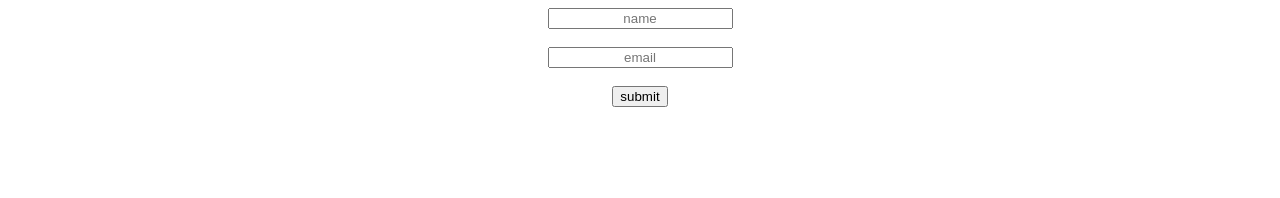
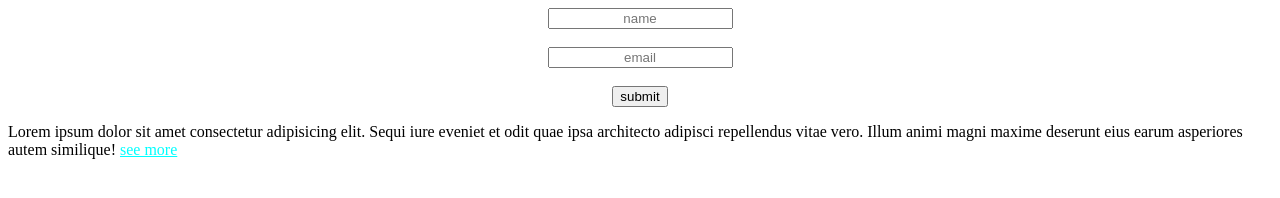
Before and after one commit to abdulbasit01/saylani-assignment-js, a plain HTML site: page chap#49-52/index.html in a window 1280 px wide. Drawn offline with Linux system fonts and the light colour scheme.

Commit message:
30 till assignment0.2

```diff
--- a/chap#49-52/app.js
+++ b/chap#49-52/app.js
@@ -3,3 +3,14 @@ function submit(){
     var password= document.getElementById('email')
     console.log(name.value,password.value)
 }
+
+
+function seemore(){
+    var seemore=document.getElementById('seemore')
+    var btn=document.getElementById('btn')
+    seemore="Lorem ipsum dolor sit amet consectetur adipisicing elit. Sequi iure eveniet et odit quae ipsa architecto adipisci repellendus vitae vero. Illum animi magni maxime deserunt eius earum asperiores autem similique!Lorem ipsum dolor sit amet consectetur adipisicing elit. Sequi iure eveniet et odit quae ipsa architecto adipisci repellendus vitae vero. Illum animi magni maxime deserunt eius earum asperiores autem similique!"
+    console.log(seemore)
+    document.getElementById('seemore').innerHTML=seemore
+    btn.innerHTML="see less"
+
+}
--- a/chap#49-52/index.html
+++ b/chap#49-52/index.html
@@ -16,6 +16,13 @@
             <button onclick="submit()">submit</button>
         </div>
 
+        <p >
+            <span id="seemore">Lorem ipsum dolor sit amet consectetur adipisicing elit. Sequi iure eveniet et odit quae ipsa architecto adipisci repellendus vitae vero. Illum animi magni maxime deserunt eius earum asperiores autem similique!
+
+            </span>
+            <span style="color: aqua; text-decoration: underline; cursor: pointer;" onclick="seemore()" id="btn">see more</span>
+        </p>
+
 </body>
 <script src="./app.js"></script>
 </html>
```
